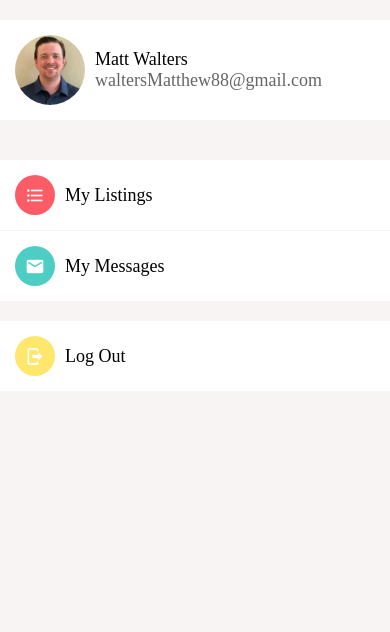
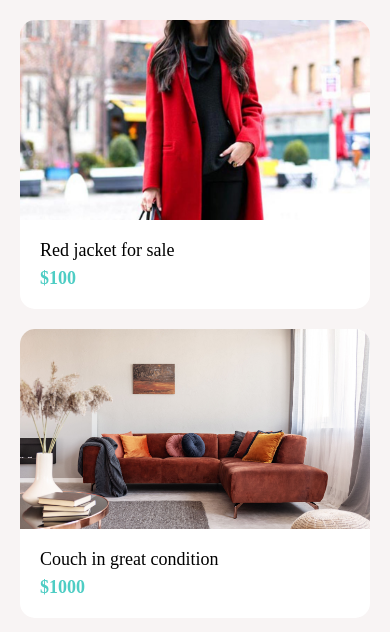
Before and after one commit to WaltersMatthew/DoneWithIt, a React Native app: screen / in a window 390 px wide. Shown: the top 632 px of the page. Built offline with nearby package versions, Linux system fonts and the light colour scheme.

Commit message:
create listingsScreen component

```diff
--- a/App.js
+++ b/App.js
@@ -1,7 +1,8 @@
 import React from "react";
 import { View } from "react-native";
+import ListingsScreen from "./app/Components/ListingsScreen";
 
 import AccountScreen from "./app/screens/AccountScreen";
 export default function App() {
-    return <AccountScreen />;
+    return <ListingsScreen />;
 }
--- /dev/null
+++ b/app/Components/ListingsScreen.js
@@ -0,0 +1,48 @@
+import React from "react";
+import { FlatList, StyleSheet } from "react-native";
+
+import Screen from "./Screen";
+import Card from "./Card";
+import colors from "../config/colors";
+
+const listings = [
+    {
+        id: 1,
+        title: "Red jacket for sale",
+        price: 100,
+        image: require("../assets/jacket.jpg"),
+    },
+    {
+        id: 2,
+        title: "Couch in great condition",
+        price: 1000,
+        image: require("../assets/couch.jpg"),
+    },
+];
+
+function ListingsScreen(props) {
+    return (
+        <Screen style={styles.screen}>
+            <FlatList
+                data={listings}
+                keyExtractor={(listing) => listing.id.toString()}
+                renderItem={({ item }) => (
+                    <Card
+                        title={item.title}
+                        subTitle={`$${item.price}`}
+                        image={item.image}
+                    />
+                )}
+            />
+        </Screen>
+    );
+}
+
+const styles = StyleSheet.create({
+    screen: {
+        padding: 20,
+        backgroundColor: colors.light,
+    },
+});
+
+export default ListingsScreen;
--- a/app/Components/Screen.js
+++ b/app/Components/Screen.js
@@ -1,10 +1,12 @@
 import React from "react";
 import Constants from "expo-constants";
-import { SafeAreaView, StyleSheet } from "react-native";
+import { SafeAreaView, StyleSheet, View } from "react-native";
 
 function Screen({ children, style }) {
     return (
-        <SafeAreaView style={[styles.screen, style]}>{children}</SafeAreaView>
+        <SafeAreaView style={[styles.screen, style]}>
+            <View style={style}>{children}</View>
+        </SafeAreaView>
     );
 }
 
```
Also changed, not shown: app/assets/couch.jpg (added).
